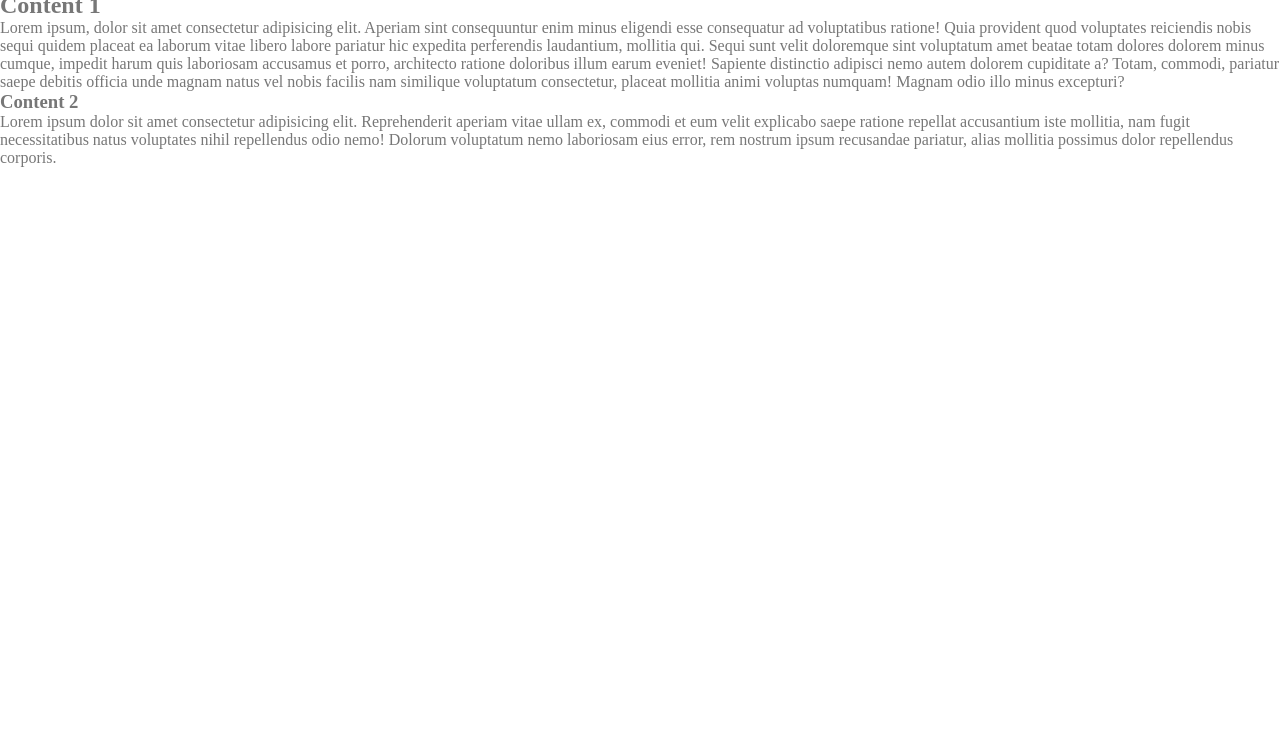
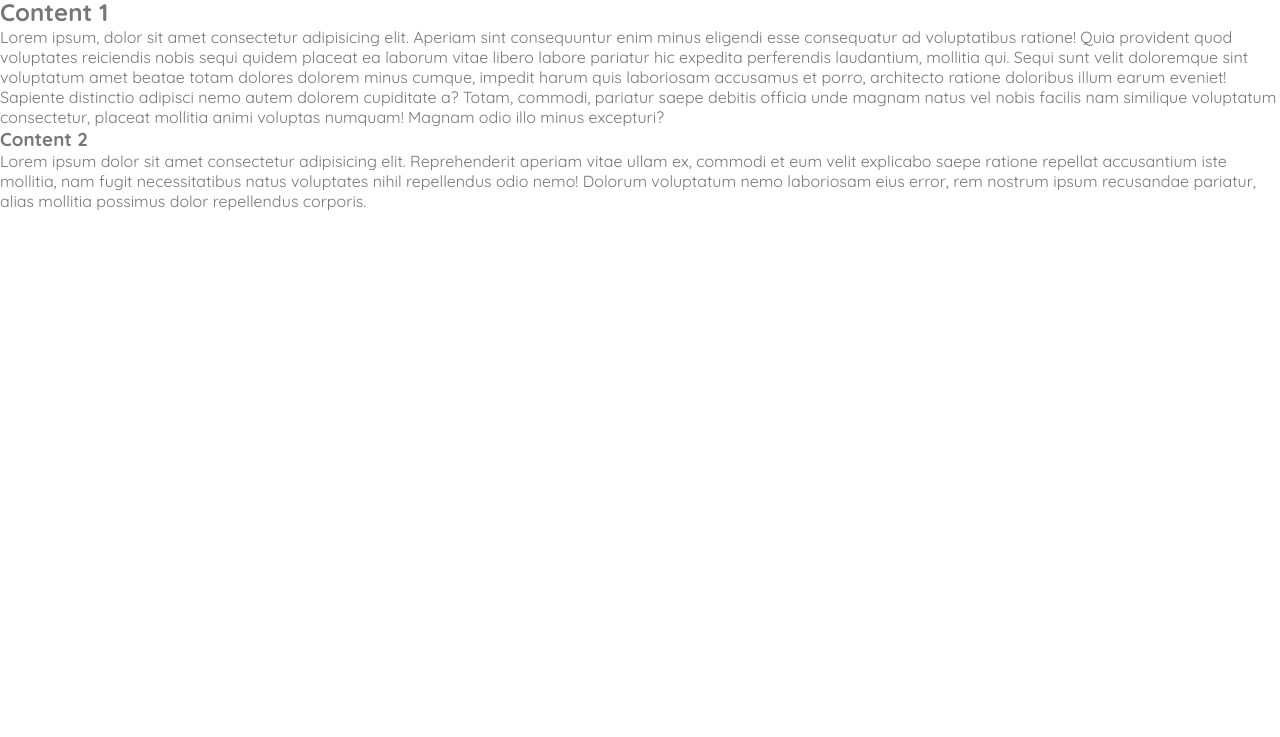
Before and after one commit to HunterH0543/website1, a plain HTML site: page navigation.html in a window 1280 px wide. Shown: the part 63-800 px from the top of the page. Drawn offline with Linux system fonts and the light colour scheme.

Commit message:
Tue, Mar 5, 2024, 2:39 PM -08:00

```diff
--- a/css/navigation.css
+++ b/css/navigation.css
@@ -1,4 +1,4 @@
-
+@import url('https://fonts.googleapis.com/css2?family=Quicksand:wght@300..700&display=swap');
 
 * {
     box-sizing: border-box;
@@ -9,4 +9,5 @@
 body{
     color: #777;
     padding-bottom: 50px;
+    font-family: "Quicksand", sans-serif
 }
```
